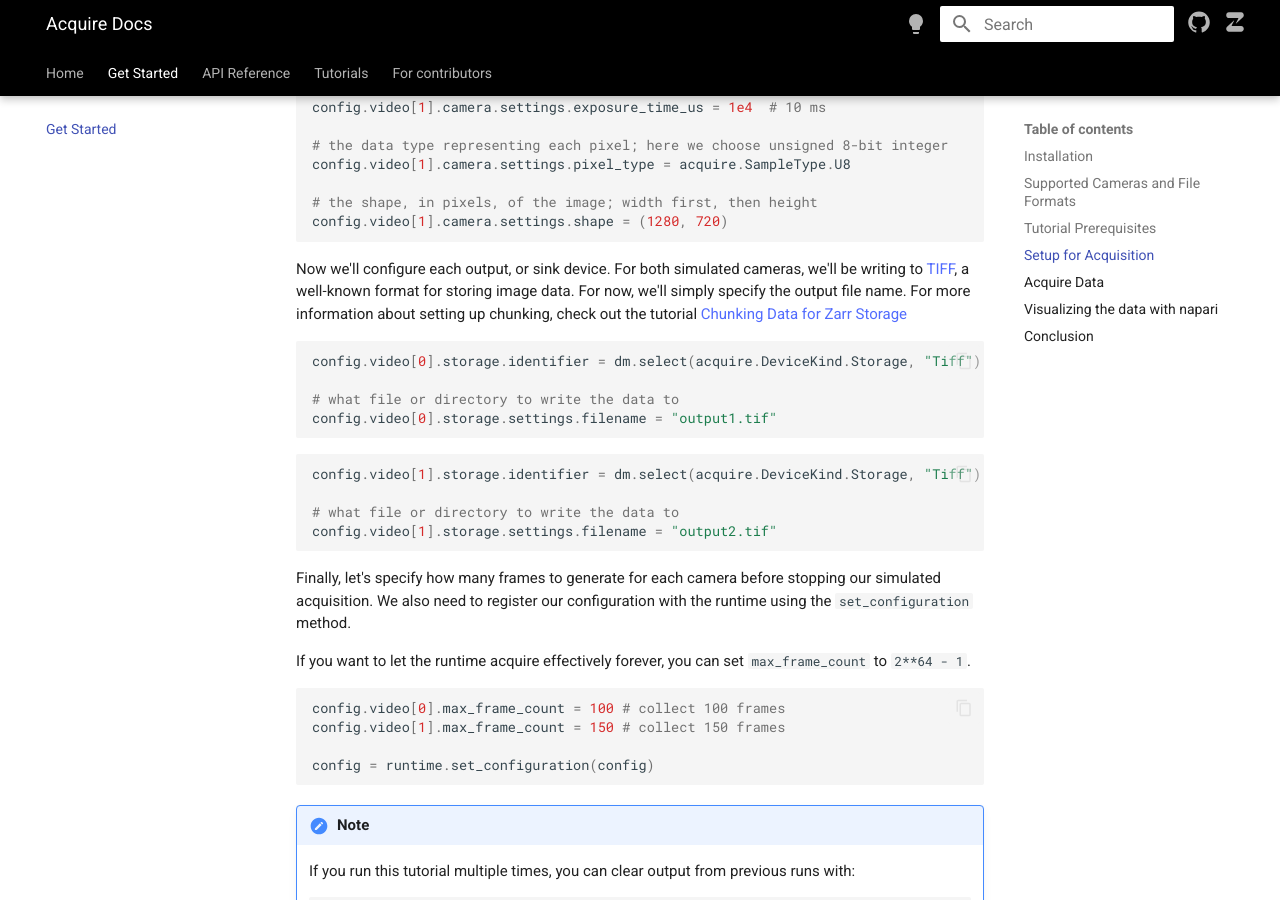
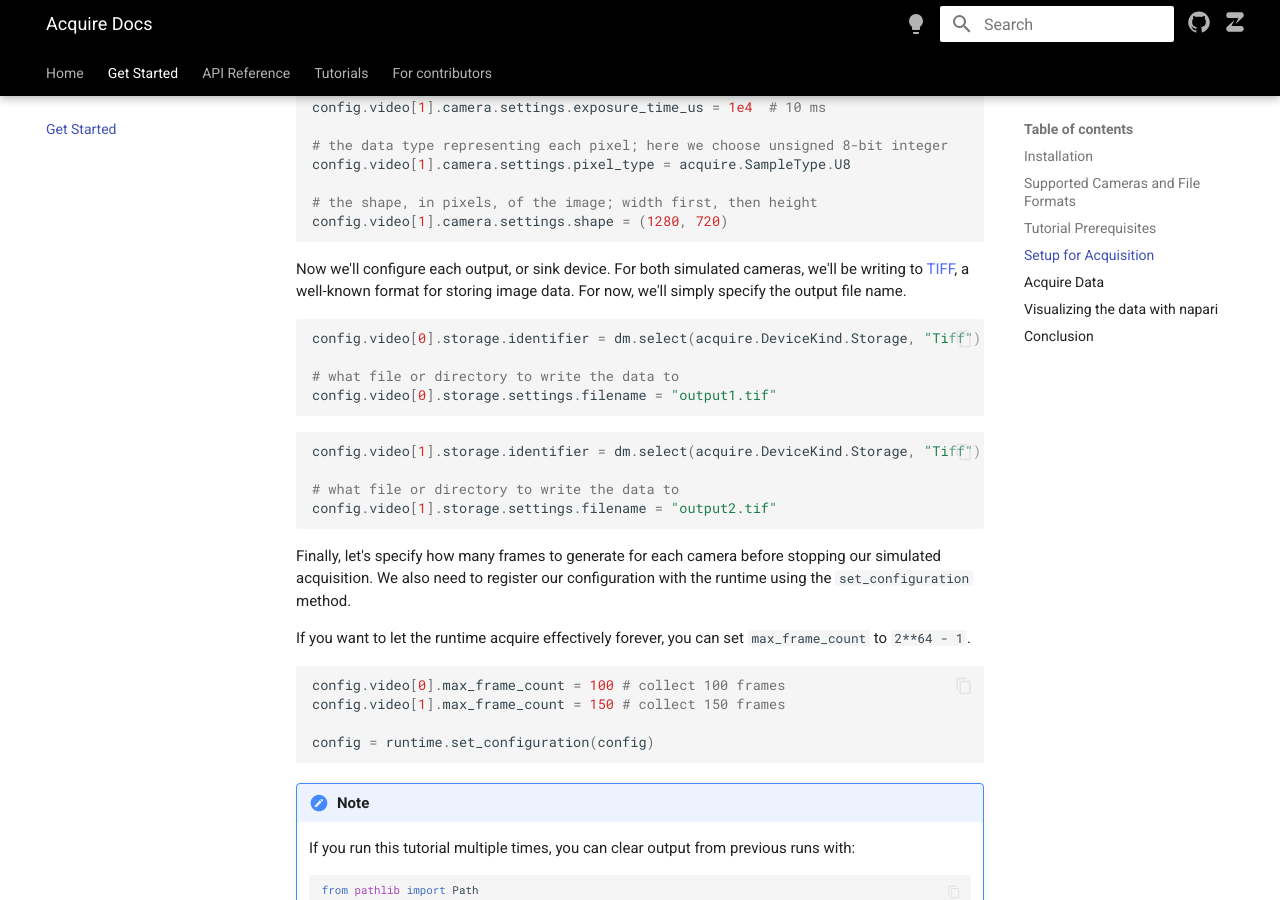
Before and after one commit to melissawm/acquire-docs, an MkDocs documentation site: the page built from docs/get_started.md, in a window 1280 px wide and 900 px high, scrolled down 2709 px. Built offline with MkDocs 1.6.1 and Material for MkDocs 9.7.7, drawn with Linux system fonts in a browser that asks for light colours; nearby versions of some CDN libraries; comment, search, counter and statistics services are not loaded.

Commit message:
Update get_started.md

````diff
--- a/docs/get_started.md
+++ b/docs/get_started.md
@@ -135,7 +135,7 @@ config.video[1].camera.settings.shape = (1280, 720)
 
 Now we'll configure each output, or sink device.
 For both simulated cameras, we'll be writing to [TIFF](http://bigtiff.org/), a well-known format for storing image data.
-For now, we'll simply specify the output file name. For more information about setting up chunking, check out the tutorial [Chunking Data for Zarr Storage](./tutorials/chunked.md)
+For now, we'll simply specify the output file name.
 
 ```python
 config.video[0].storage.identifier = dm.select(acquire.DeviceKind.Storage, "Tiff")
````
